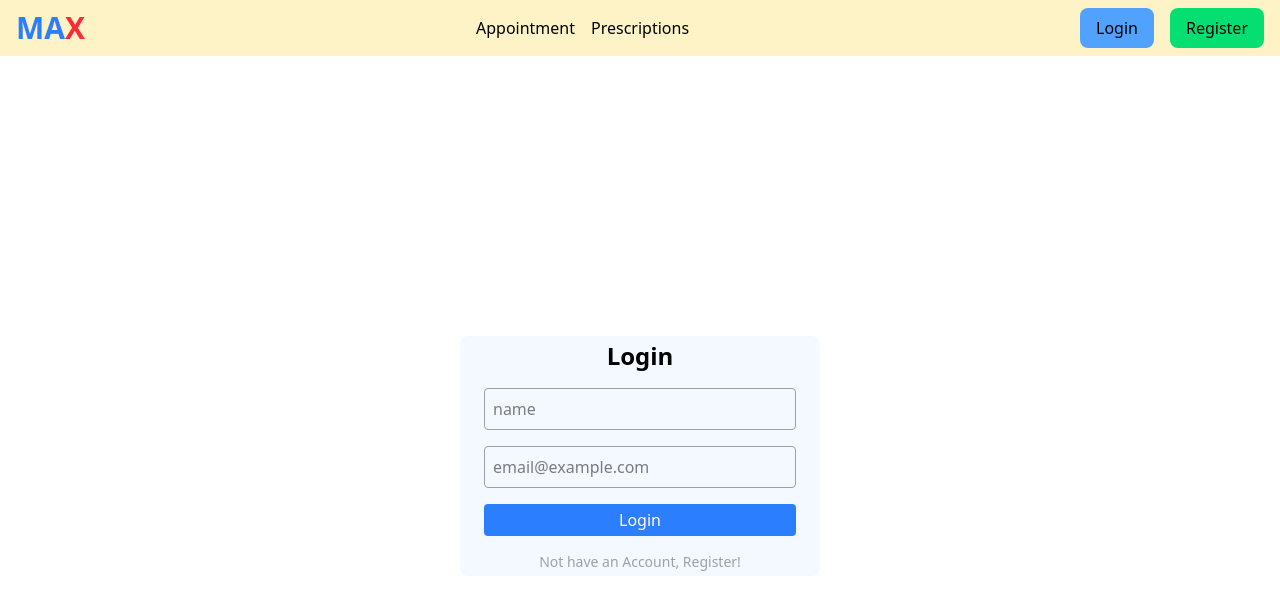
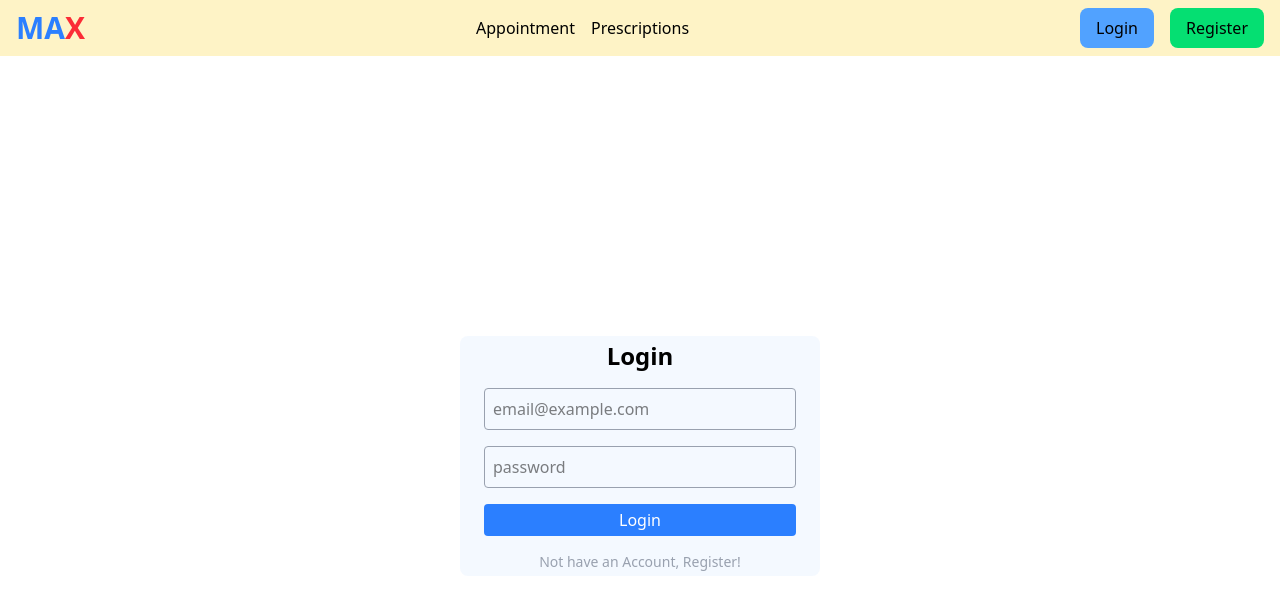
Before and after one commit to exewhyz/hms-318, a React (Vite) app: page /login in a window 1280 px wide. Shown: the top 610 px of the page. Built offline with nearby package versions, Linux system fonts and the light colour scheme.

Commit message:
fixed input box of login

```diff
--- a/src/pages/Login.jsx
+++ b/src/pages/Login.jsx
@@ -6,8 +6,8 @@ export default function Login() {
         <div className='h-full flex items-center justify-center'>
             <form className='p-6 bg-blue-100/30 rounded-lg flex gap-4 flex-col items-center justify-center w-90 h-60'>
                 <h2 className='font-bold text-2xl'>Login</h2>
-                <input type="text" placeholder='name' className='border border-gray-400 p-2 w-full rounded' />
                 <input type="email" placeholder='email@example.com' className='border border-gray-400 p-2 w-full rounded' />
+                <input type="password" placeholder='password' className='border border-gray-400 p-2 w-full rounded' />
                 <button className='px-4 py-1 w-full text-white rounded bg-blue-500 '>Login</button>
                 <Link to={"/register"} className='text-sm text-gray-400 hover:text-gray-500'>
                     Not have an Account, Register!
```
